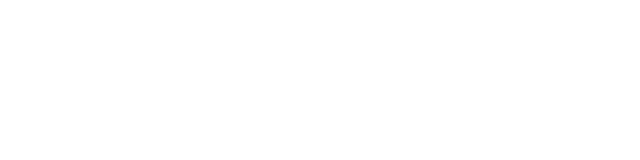
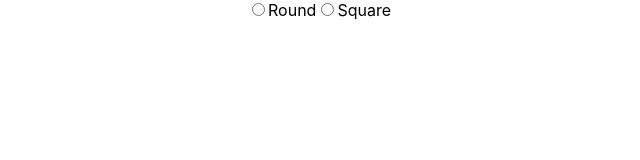
Before and after one commit to jpickard393/form-data, a React (Create React App) app: page / in a window 1280 px wide. Shown: the top 160 px of the page, without its empty margins (321-961 px from the left). Built offline with nearby package versions, Linux system fonts and the light colour scheme.

Commit message:
uses state for button no form data

```diff
--- a/package.json
+++ b/package.json
@@ -6,7 +6,9 @@
     "@testing-library/jest-dom": "^5.11.4",
     "@testing-library/react": "^11.1.0",
     "@testing-library/user-event": "^12.1.10",
+    "bootstrap": "5.1.3",
     "react": "^17.0.2",
+    "react-bootstrap": "2.0.2",
     "react-dom": "^17.0.2",
     "react-scripts": "4.0.3",
     "web-vitals": "^1.0.1"
--- a/src/App.js
+++ b/src/App.js
@@ -1,5 +1,5 @@
 import './App.css';
-import MainForm from './components/mainForm';
+import MainForm from './components/MainForm';
 
 function App() {
   return (
--- a/src/components/HoleOptions.jsx
+++ b/src/components/HoleOptions.jsx
@@ -1,5 +1,38 @@
-import React from "react";
-const HoleOptions = () => {
-  return <div></div>;
+import React, { useState } from "react";
+import { ButtonGroup, ToggleButton } from "react-bootstrap";
+const HoleOptions = ({ selectionData, handleOnChange }) => {
+  const [radioValue, setRadioValue] = useState("");
+  const radios = [
+    { name: "Round", value: "1" },
+    { name: "Square", value: "2" },
+  ];
+
+  const setChecked = (e) => {
+    console.log(e.value);
+    console.log(selectionData);
+    setRadioValue(e.currentTarget.value);
+    return radioValue === e.value;
+  };
+
+  return (
+    <div>
+      <ButtonGroup>
+        {radios.map((radio, idx) => (
+          <ToggleButton
+            key={idx}
+            id={`radio-${idx}`}
+            type="radio"
+            variant={idx % 2 ? "outline-success" : "outline-danger"}
+            name="radio"
+            value={radio.value}
+            checked={radioValue === radio.value}
+            onChange={(e) => setRadioValue(e.currentTarget.value)}
+          >
+            {radio.name}
+          </ToggleButton>
+        ))}
+      </ButtonGroup>
+    </div>
+  );
 };
 export default HoleOptions;
--- a/src/components/MainForm.jsx
+++ b/src/components/MainForm.jsx
@@ -1,8 +1,35 @@
-import React from "react";
+import React, { useState } from "react";
 import HoleOptions from "./HoleOptions";
-import PegOptions from "./PegOptions";
-import Message from "./Message";
+// import PegOptions from "./PegOptions";
+// import Message from "./Message";
+
+const setInitialSelectionValues = () => ({
+  peg: "",
+  hole: "",
+  useSledgeHammer: false,
+});
+
 const MainForm = () => {
-  return <div></div>;
+  const [selectionData, setSelectionData] = useState(
+    setInitialSelectionValues()
+  );
+
+  const handleOnChange = (name) => (data) => {
+    const resolvers = {
+      string: (data) => data,
+      object: (data) => ("value" in data ? data.value : data),
+    };
+    const inputType = typeof data;
+    setSelectionData((state) => ({
+      ...state,
+      [name]: resolvers[inputType]?.(data),
+    }));
+  };
+
+  const formData = { selectionData, handleOnChange };
+
+  console.log(selectionData);
+
+  return <HoleOptions {...formData}></HoleOptions>;
 };
 export default MainForm;
```
Also changed, not shown: 1 other file (tests, documents, lock files or other folders).
